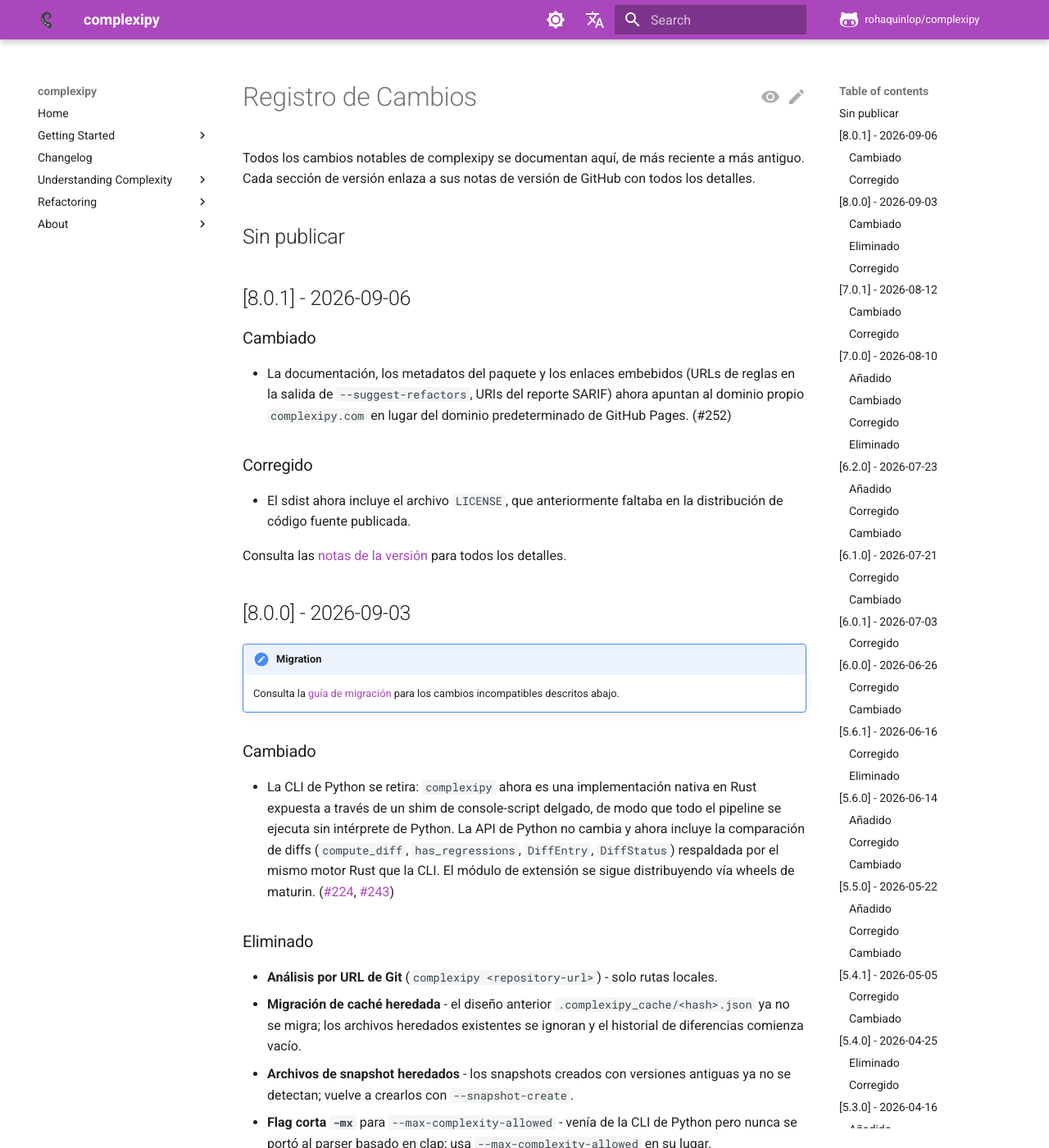
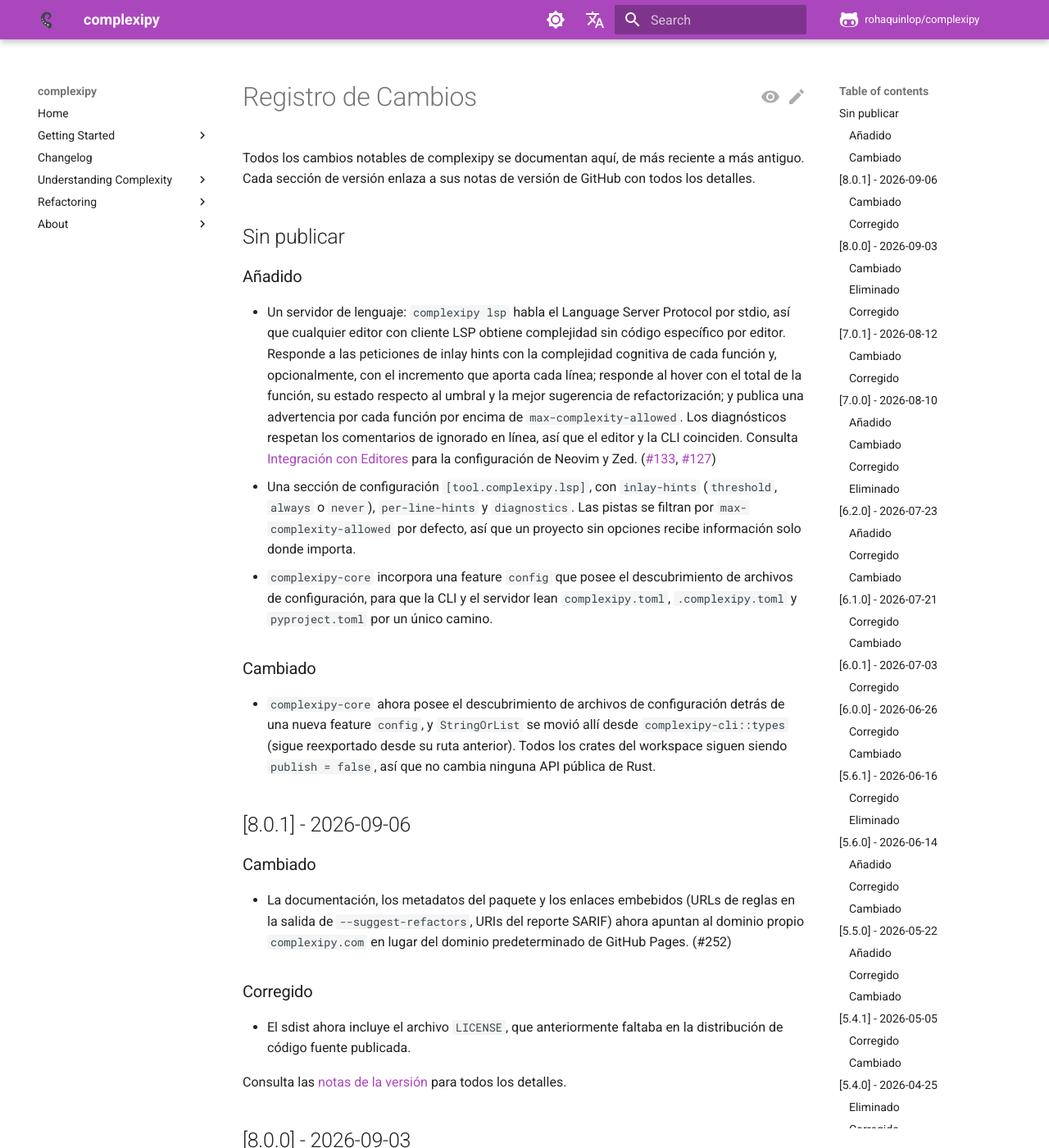
Before and after one commit to rohaquinlop/complexipy, an MkDocs documentation site: the page built from docs/es/changelog.md, in a window 1280 px wide and 1400 px high. Shown: the whole window at 82% size. Built offline with MkDocs 1.6.1 and Material for MkDocs 9.7.7, drawn with Linux system fonts in a browser that asks for light colours; comment, search, counter and statistics services are not loaded.

Commit message:
docs(changelog): note the language server

```diff
--- a/docs/es/changelog.md
+++ b/docs/es/changelog.md
@@ -5,6 +5,37 @@
 GitHub con todos los detalles.
 
 ## Sin publicar
+
+### Añadido
+
+- Un servidor de lenguaje: `complexipy lsp` habla el Language Server Protocol
+  por stdio, así que cualquier editor con cliente LSP obtiene complejidad sin
+  código específico por editor. Responde a las peticiones de inlay hints con la
+  complejidad cognitiva de cada función y, opcionalmente, con el incremento que
+  aporta cada línea; responde al hover con el total de la función, su estado
+  respecto al umbral y la mejor sugerencia de refactorización; y publica una
+  advertencia por cada función por encima de `max-complexity-allowed`. Los
+  diagnósticos respetan los comentarios de ignorado en línea, así que el editor
+  y la CLI coinciden. Consulta
+  [Integración con Editores](https://complexipy.com/es/editors/) para la
+  configuración de Neovim y Zed.
+  ([#133](https://github.com/rohaquinlop/complexipy/issues/133),
+  [#127](https://github.com/rohaquinlop/complexipy/issues/127))
+- Una sección de configuración `[tool.complexipy.lsp]`, con `inlay-hints`
+  (`threshold`, `always` o `never`), `per-line-hints` y `diagnostics`. Las
+  pistas se filtran por `max-complexity-allowed` por defecto, así que un
+  proyecto sin opciones recibe información solo donde importa.
+- `complexipy-core` incorpora una feature `config` que posee el descubrimiento
+  de archivos de configuración, para que la CLI y el servidor lean
+  `complexipy.toml`, `.complexipy.toml` y `pyproject.toml` por un único camino.
+
+### Cambiado
+
+- `complexipy-core` ahora posee el descubrimiento de archivos de configuración
+  detrás de una nueva feature `config`, y `StringOrList` se movió allí desde
+  `complexipy-cli::types` (sigue reexportado desde su ruta anterior). Todos los
+  crates del workspace siguen siendo `publish = false`, así que no cambia
+  ninguna API pública de Rust.
 
 ## [8.0.1] - 2026-09-06
 
```
Also changed, not shown: CHANGELOG.md (+28 -0 lines).
